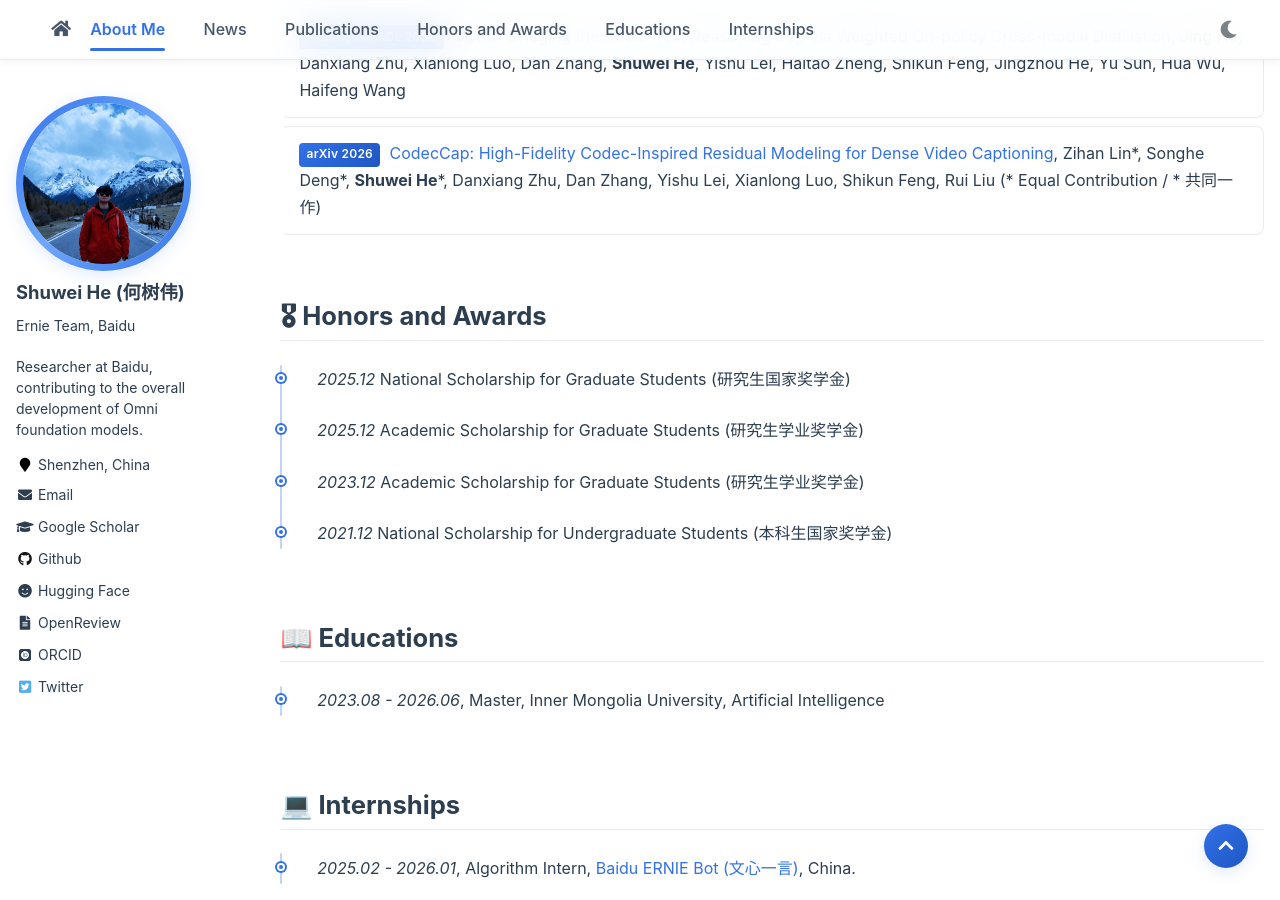
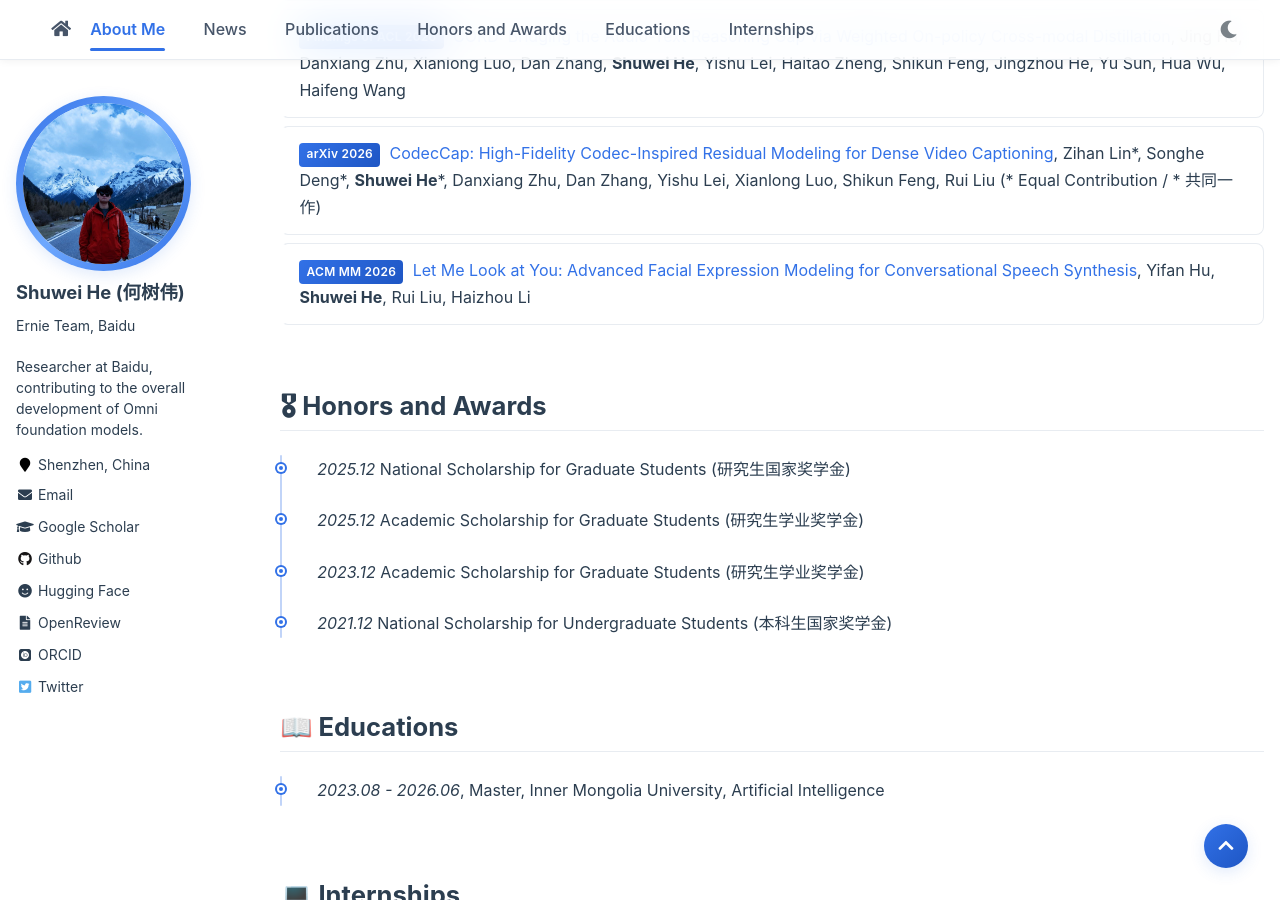
Before and after one commit to he-shuwei/he-shuwei.github.io, a Jekyll site: the page built from _pages/about.md, in a window 1280 px wide and 900 px high, scrolled down 2925 px. Built offline with Jekyll 4.4.1, drawn with Linux system fonts in a browser that asks for light colours; comment, search, counter and statistics services are not loaded.

Commit message:
Add ACM MM 2026 paper to publications

```diff
--- a/_pages/about.md
+++ b/_pages/about.md
@@ -107,6 +107,7 @@ Rui Liu<sup>†</sup>, **Shuwei He**, Yifan Hu, Haizhou Li (<sup>†</sup> Corre
 - <span class="pub-badge">Technical Report</span> [ERNIE 5.0 Technical Report](https://arxiv.org/abs/2602.04705), ERNIE Team, Baidu (**Shuwei He** as Core Contributor / **何树伟**为核心参与者)
 - <span class="pub-badge">Findings of ACL 2026</span> [CORD: Bridging the Audio-Text Reasoning Gap via Weighted On-policy Cross-modal Distillation](https://arxiv.org/abs/2601.16547), Jing Hu, Danxiang Zhu, Xianlong Luo, Dan Zhang, **Shuwei He**, Yishu Lei, Haitao Zheng, Shikun Feng, Jingzhou He, Yu Sun, Hua Wu, Haifeng Wang
 - <span class="pub-badge">arXiv 2026</span> [CodecCap: High-Fidelity Codec-Inspired Residual Modeling for Dense Video Captioning](https://arxiv.org/abs/2605.26967), Zihan Lin\*, Songhe Deng\*, **Shuwei He**\*, Danxiang Zhu, Dan Zhang, Yishu Lei, Xianlong Luo, Shikun Feng, Rui Liu (\* Equal Contribution / \* 共同一作)
+- <span class="pub-badge">ACM MM 2026</span> [Let Me Look at You: Advanced Facial Expression Modeling for Conversational Speech Synthesis](https://arxiv.org/abs/2607.24430), Yifan Hu, **Shuwei He**, Rui Liu, Haizhou Li
 </div>
 
 # 🎖 Honors and Awards
```
